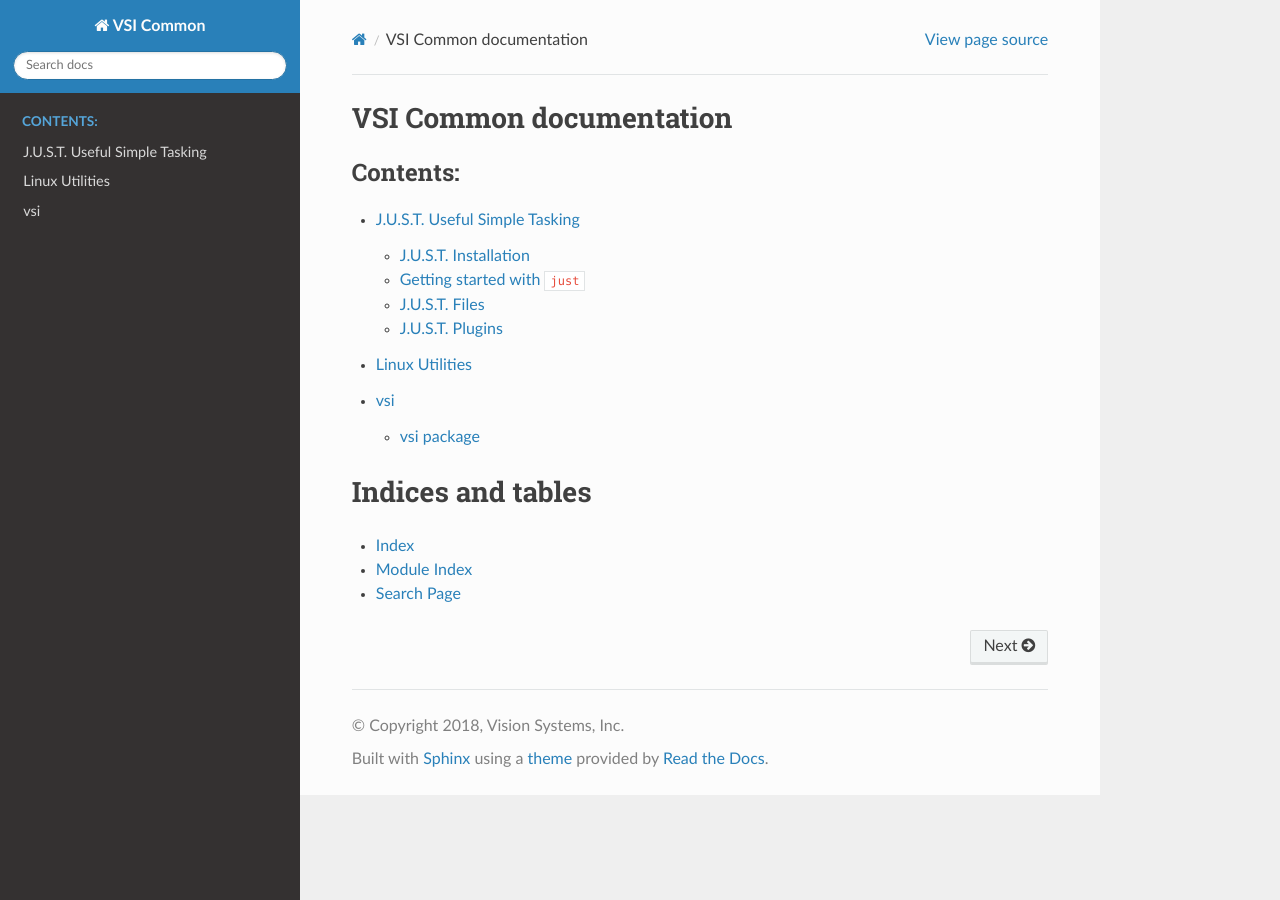
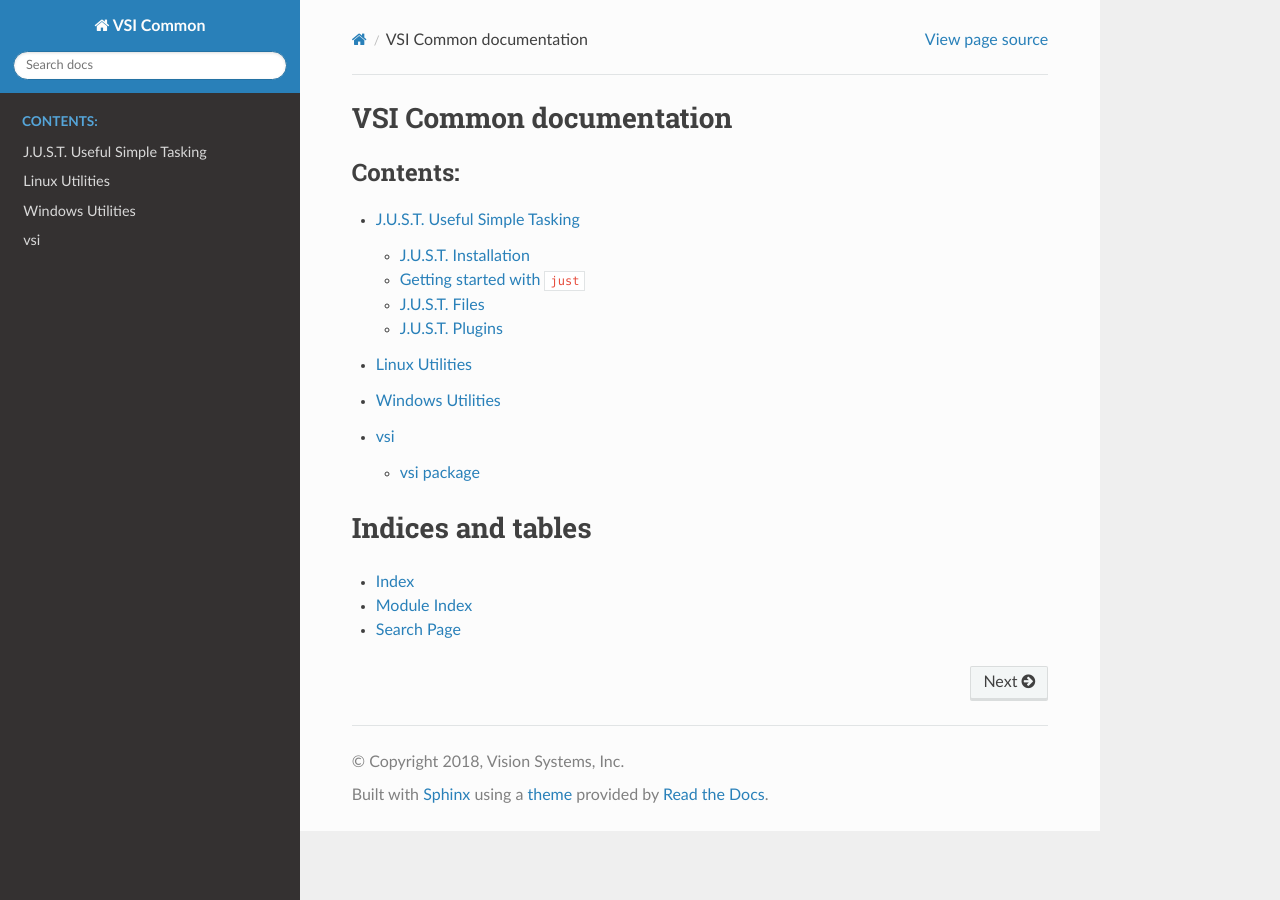
Before and after one commit to VisionSystemsInc/vsi_common, a Sphinx documentation site: the page built from docs/index.rst, in a window 1280 px wide. Built offline with Sphinx 7.4.7 and the Read the Docs theme 2.0.0, drawn with Linux system fonts in a browser that asks for light colours; pages that are not in the unit, such as notebooks, are missing from menus.

Commit message:
Fixed juste for windows
- Fixed documentation bug for functions with -'s in the name
- Fixed documentation for windows line endings

```diff
--- a/docs/index.rst
+++ b/docs/index.rst
@@ -12,6 +12,7 @@
 
    just/index
    linux/index
+   windows/index
    tests/index
    python/modules
 
--- a/docs/vsi_domains.py
+++ b/docs/vsi_domains.py
@@ -200,7 +200,7 @@
 release = __version__
 version = release.rsplit('.', 1)[0]
 
-function_sig_re = re.compile(r'^([\w.]+) ?(.*)')
+function_sig_re = re.compile(r'^([\w.-]+)( (.*))?')
 
 def parse_bash(options, env, sig, signode, sigtype='unknown'):
 
@@ -218,7 +218,7 @@
     # normalize whitespace like XRefRole does
     return ws_re.sub('', sig)
 
-  name, args = m.groups()
+  name, _, args = m.groups()
 
   filename = env.ref_context.get('bash:file')
   functionname = env.ref_context.get('bash:function')
```
Also changed, not shown: docs/windows/index.rst (added, +10 -0 lines), 5 other files.
